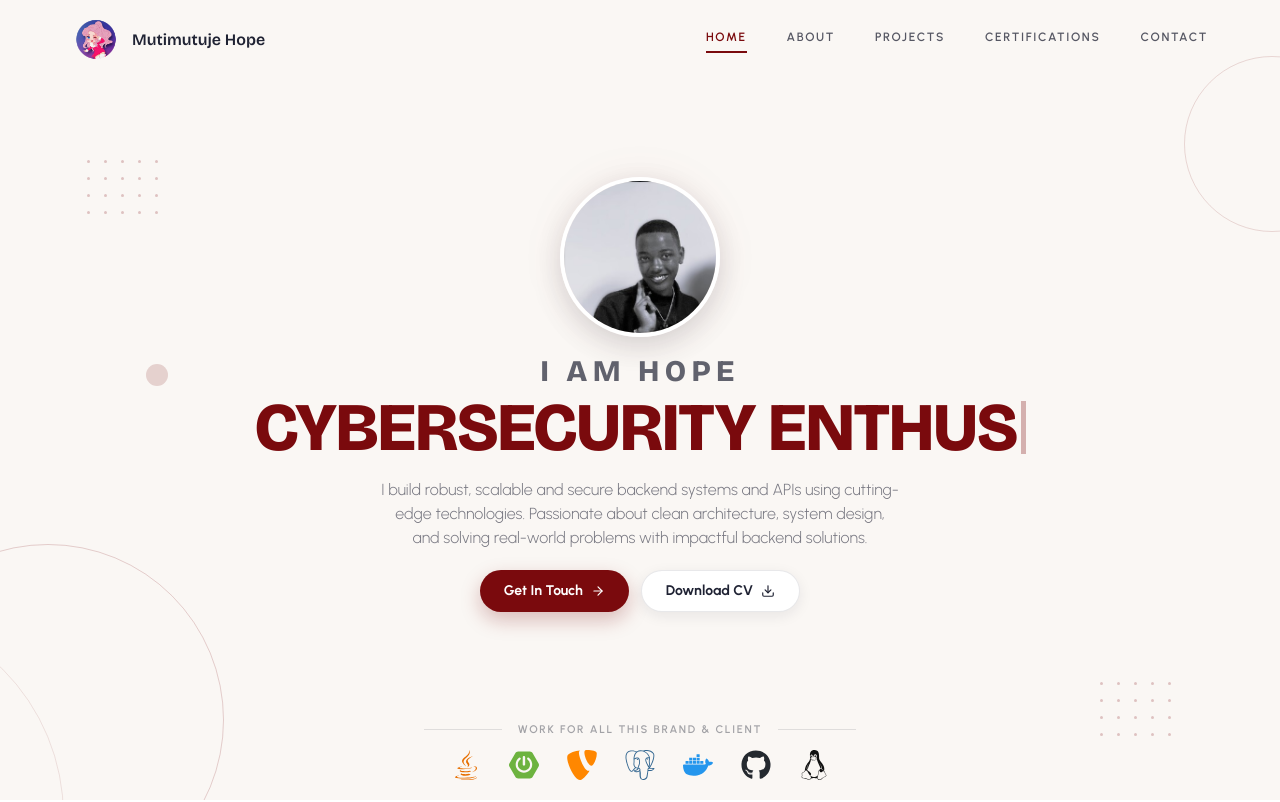
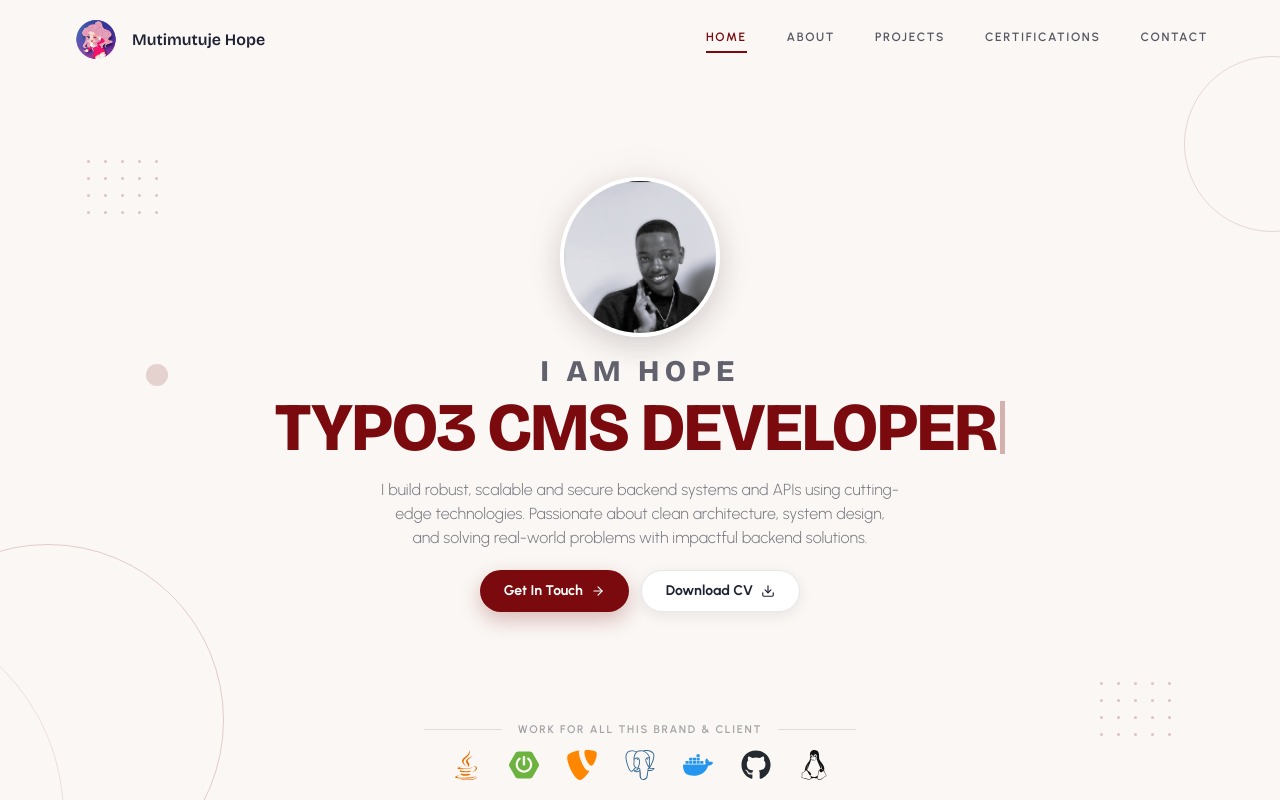
Before and after one commit to hope-dev90/hope-dev, a React (Vite) app: page / in a window 1280 px wide. Shown: the top 802 px of the page. Built offline with nearby package versions, Linux system fonts and the light colour scheme.

Commit message:
Update Hero.jsx

```diff
--- a/src/components/Hero.jsx
+++ b/src/components/Hero.jsx
@@ -10,8 +10,6 @@ const MAROON_DARK = "#5e070a";
 const INK = "#1f2233";
 const rolePhrases = [
   "Backend Developer",
-  "Cybersecurity Enthusiast",
-  "DevOps Developer",
   "Typo3 CMS Developer",
 ];
 
```
